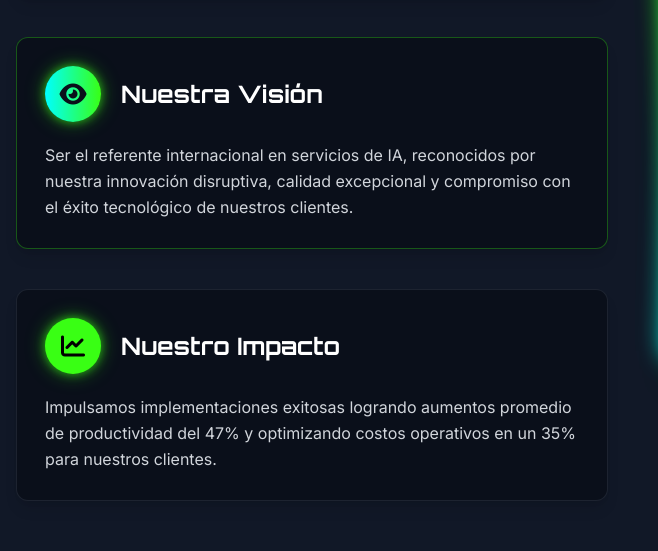
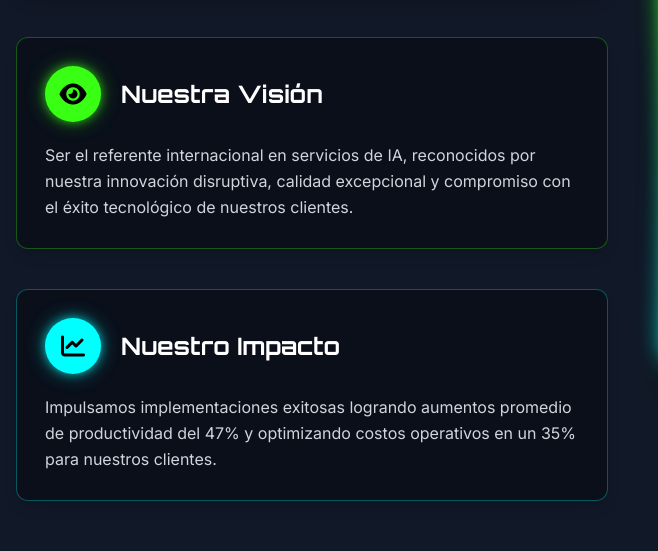
Before and after one commit to IAaconcagua/web, a plain HTML site: page Index.html in a window 1280 px wide. Shown: the part 1459-2010 px from the top of the page, 0-658 px from the left. Drawn offline with nearby package versions, Linux system fonts and the light colour scheme.

Commit message:
Update Index.html

```diff
--- a/Index.html
+++ b/Index.html
@@ -353,7 +353,7 @@
      <div class="relative w-full max-w-md">
          <div class="absolute -top-6 -left-6 w-16 h-16 rounded-full border-2 border-accent-lime opacity-80 animate-pulse-glow-lime"></div>
          <div class="absolute -bottom-6 -right-6 w-14 h-14 rounded-lg bg-accent-blue/80 opacity-60 transform rotate-12 animate-pulse-glow-blue backdrop-blur-sm"></div>
-         <img src="https://i.postimg.cc/3WMQJBQL/primera.jpg" alt="Mano interactuando con interfaz holográfica de datos representando IA avanzada para negocios" class="rounded-xl shadow-2xl shadow-neon-blue-shadow/50 border-2 border-accent-blue/60 animate-float w-full h-auto object-cover" onerror="this.onerror=null; this.src='https://via.placeholder.com/600x450/0a0f1a/00ffff?text=IA+Futurista';">
+         <img src="https://i.postimg.cc/kG1VtYFy/Gemini-Generated-Image-b3vt9nb3vt9nb3vt.jpg" alt="Mano interactuando con interfaz holográfica de datos representando IA avanzada para negocios" class="rounded-xl shadow-2xl shadow-neon-blue-shadow/50 border-2 border-accent-blue/60 animate-float w-full h-auto object-cover" onerror="this.onerror=null; this.src='https://via.placeholder.com/600x450/0a0f1a/00ffff?text=IA+Futurista';">
 
      </div>
  </div>
@@ -393,7 +393,7 @@
 
                     <div class="bg-primary-dark p-7 rounded-xl shadow-lg border border-accent-lime/30 hover:border-accent-lime transition duration-300 fade-in-initial" style="animation-delay: 0.15s;">
                         <div class="flex items-center mb-5">
-                            <div class="w-14 h-14 rounded-full bg-gradient-to-r from-accent-blue to-accent-lime flex items-center justify-center mr-5 text-primary-dark shadow-neon-lime flex-shrink-0">
+                            <div class="w-14 h-14 rounded-full bg-accent-lime shadow-neon-lime flex items-center justify-center mr-5 text-black shadow-md flex-shrink-0">
                                 <i class="fas fa-eye text-2xl"></i>
                             </div>
                             <h3 class="text-xl lg:text-2xl font-bold text-white">Nuestra Visión</h3>
@@ -403,9 +403,9 @@
                         </p>
                     </div>
 
-                     <div class="bg-primary-dark p-7 rounded-xl shadow-lg border border-gray-600/30 hover:border-gray-500 transition duration-300 fade-in-initial" style="animation-delay: 0.3s;">
+                     <div class="bg-primary-dark p-7 rounded-xl shadow-lg border border-accent-blue/30 hover:border-accent-blue transition duration-300 fade-in-initial">
                          <div class="flex items-center mb-5">
-                             <div class="w-14 h-14 rounded-full bg-accent-lime shadow-neon-lime flex items-center justify-center mr-5 text-black shadow-md flex-shrink-0">
+                             <div class="w-14 h-14 rounded-full bg-accent-blue shadow-neon-blue flex items-center justify-center mr-5 text-black shadow-md flex-shrink-0">
                                  <i class="fas fa-chart-line text-2xl"></i>
                              </div>
                              <h3 class="text-xl lg:text-2xl font-bold text-white">Nuestro Impacto</h3>
```
